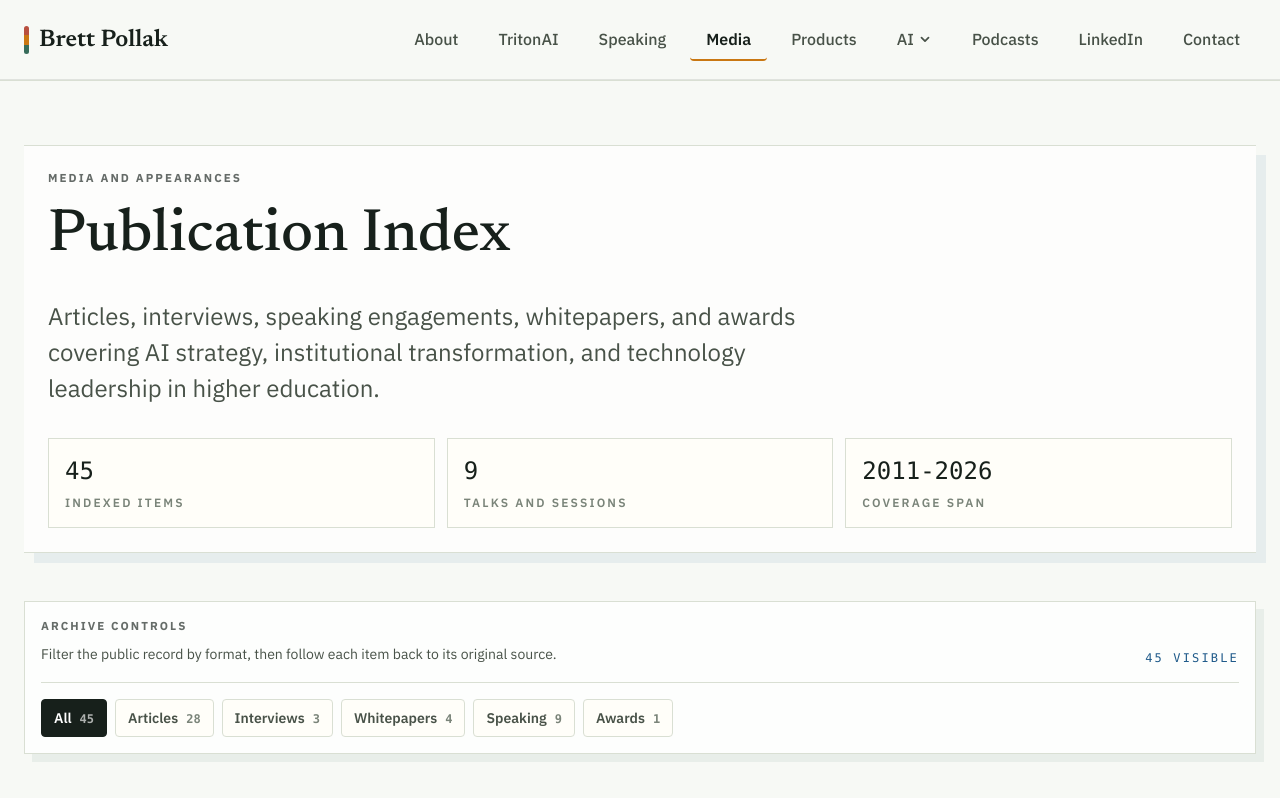
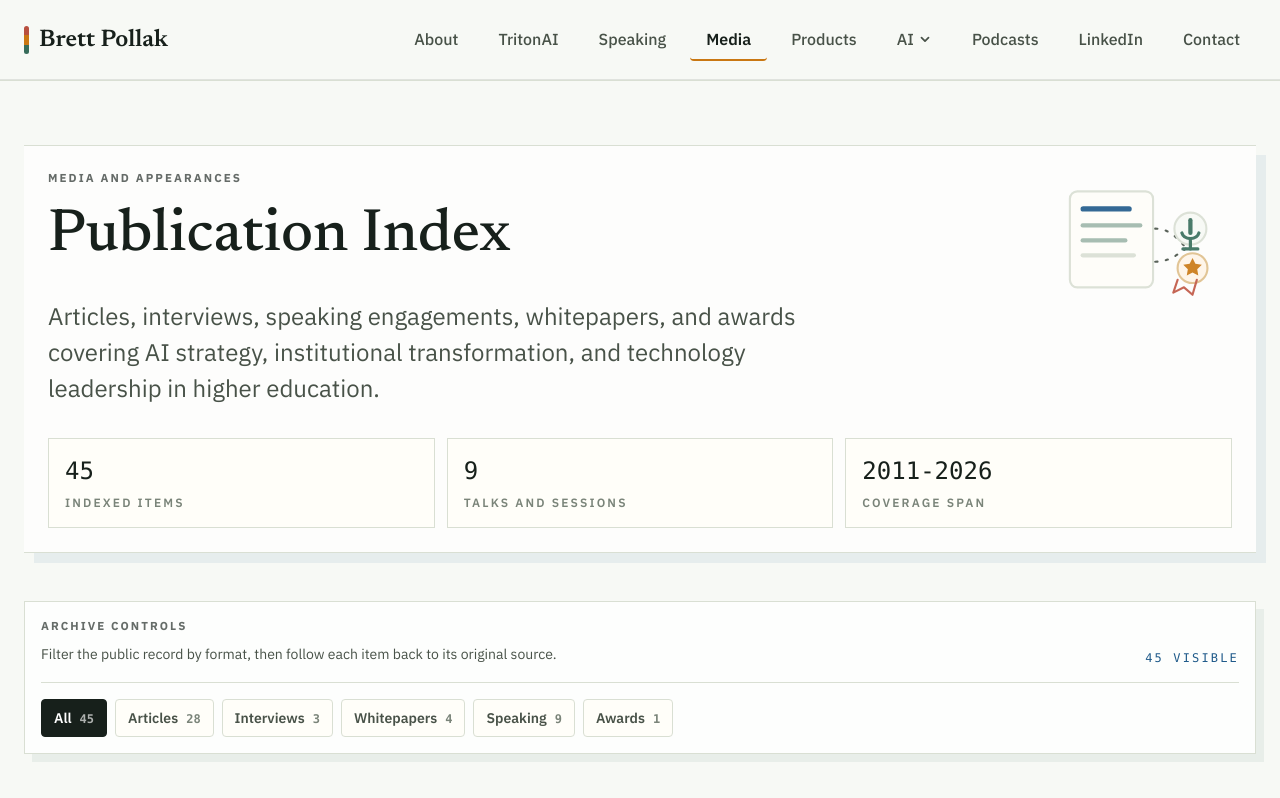
Before and after one commit to bpollak/brettpollak-website, a Next.js app: page /media in a window 1280 px wide. Shown: the top 798 px of the page. Built offline with nearby package versions, Linux system fonts and the light colour scheme.

Commit message:
Add compact media page corner graphic

```diff
--- a/app/media/page.tsx
+++ b/app/media/page.tsx
@@ -42,6 +42,36 @@
     images: ["/brett-pollak-headshot-sit-center.png"],
   },
 };
+
+function MediaCornerMark() {
+  return (
+    <svg
+      aria-hidden="true"
+      viewBox="0 0 180 130"
+      className="h-auto w-full"
+      fill="none"
+    >
+      <rect x="28" y="20" width="78" height="90" rx="7" fill="#fffef9" stroke="#d9dfd3" strokeWidth="2" />
+      <rect x="38" y="34" width="48" height="5" rx="2.5" fill="#1f5a8a" />
+      <rect x="38" y="50" width="58" height="4" rx="2" fill="#9eb7aa" />
+      <rect x="38" y="64" width="44" height="4" rx="2" fill="#9eb7aa" />
+      <rect x="38" y="78" width="52" height="4" rx="2" fill="#d9dfd3" />
+      <path d="M108 55 C123 55 130 66 139 75" stroke="#485248" strokeWidth="2" strokeLinecap="round" strokeDasharray="2 8" />
+      <path d="M108 86 C122 86 129 79 139 72" stroke="#485248" strokeWidth="2" strokeLinecap="round" strokeDasharray="2 8" />
+      <circle cx="141" cy="55" r="15" fill="#f7f9f5" stroke="#d9dfd3" strokeWidth="2" />
+      <path d="M141 47 v12" stroke="#366c5a" strokeWidth="4" strokeLinecap="round" />
+      <path d="M133 59 c2 7 14 7 16 0" stroke="#366c5a" strokeWidth="3" strokeLinecap="round" />
+      <path d="M141 66 v8" stroke="#366c5a" strokeWidth="3" strokeLinecap="round" />
+      <path d="M134 74 h14" stroke="#366c5a" strokeWidth="3" strokeLinecap="round" />
+      <circle cx="143" cy="92" r="14" fill="#fff5e7" stroke="#dfbf8b" strokeWidth="2" />
+      <path
+        d="M143 82.5 l2.7 5.4 6 .9 -4.3 4.2 1 5.9 -5.4-2.8 -5.4 2.8 1-5.9 -4.3-4.2 6-.9z"
+        fill="#c97712"
+      />
+      <path d="M129 103 l-4 12 10 -5 8 7 4 -14" stroke="#c05643" strokeWidth="2" strokeLinecap="round" strokeLinejoin="round" />
+    </svg>
+  );
+}
 
 export default function Media() {
   // Sort by date (most recent first) for schema
@@ -109,7 +139,10 @@
         dangerouslySetInnerHTML={{ __html: JSON.stringify(breadcrumbSchema) }}
       />
       <div className="max-w-7xl mx-auto px-6 py-16">
-        <div className="mb-12 border-y border-[#d9dfd3] bg-white/75 p-6 shadow-[10px_10px_0_rgba(31,90,138,0.08)]">
+        <div className="relative mb-12 overflow-hidden border-y border-[#d9dfd3] bg-white/75 p-6 shadow-[10px_10px_0_rgba(31,90,138,0.08)]">
+          <div className="pointer-events-none absolute right-6 top-6 hidden w-40 opacity-90 lg:block xl:w-48">
+            <MediaCornerMark />
+          </div>
           <div className="space-y-8">
             <div>
               <p className="rule-label mb-5">Media and appearances</p>
```
